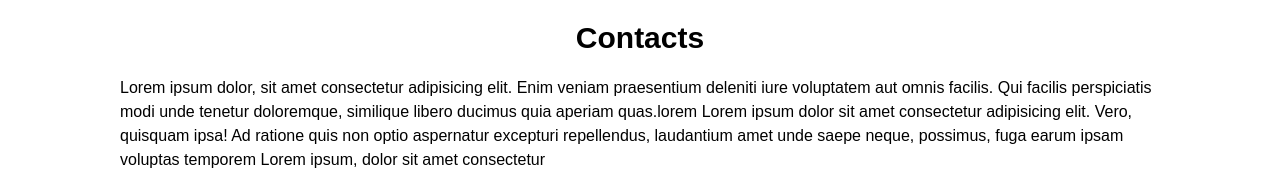
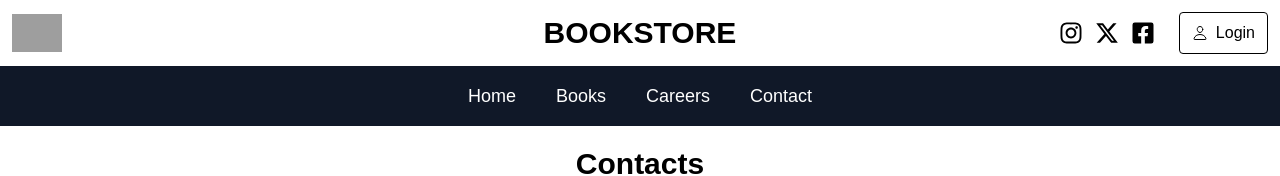
Before and after one commit to josephshaju2002/BookStore, a React (Vite) app: page /contact in a window 1280 px wide. Shown: the top 176 px of the page. Built offline with nearby package versions, Linux system fonts and the light colour scheme; grey boxes are pictures that could not be loaded; a web font is replaced by a local one.

Commit message:
login and register updated

```diff
--- a/src/Common/Components/Header.jsx
+++ b/src/Common/Components/Header.jsx
@@ -1,54 +1,165 @@
-import React, { useState } from 'react'
+import React, { useEffect, useState } from "react";
 import { FaInstagram } from "react-icons/fa";
 import { FaXTwitter } from "react-icons/fa6";
 import { FaFacebookSquare } from "react-icons/fa";
-import { Link } from 'react-router-dom';
+import { Link } from "react-router-dom";
 import { TiThMenu } from "react-icons/ti";
 import { IoPersonOutline } from "react-icons/io5";
 
+function Header() {
+  const [listStatus, setlistStatus] = useState(false);
+  const [dropdownStatus, setDropdownStatus] = useState(false);
+  const [token, setToken] = useState("");
+  const [userName, setUserName] = useState("");
+  console.log(token);
+  console.log(userName);
 
+  useEffect(() => {
+    if (sessionStorage.getItem("token")) {
+      setToken(sessionStorage.getItem("token"));
+    }
+    if (sessionStorage.getItem("existingUser")) {
+      const name = JSON.parse(sessionStorage.getItem("existingUser"));
+      setUserName(name.username);
+    }
+  }, []);
 
-
-function Header() {
-
-    const [listStatus,setlistStatus] = useState(false)
   return (
     <>
       <div className="grid grid-cols-3 p-3">
         {/* logo */}
-        <div className='flex items-center'>
-            <img width={"50px"} height={"50px"} src="https://openclipart.org/image/800px/svg_to_png/275692/1489798288.png" alt="" />
-            <h1 className='font-bold text-2xl ms-2 md:hidden'>BOOKSTORE</h1>
+        <div className="flex items-center">
+          <img
+            width={"50px"}
+            height={"50px"}
+            src="https://openclipart.org/image/800px/svg_to_png/275692/1489798288.png"
+            alt=""
+          />
+          <h1 className="font-bold text-2xl ms-2 md:hidden">BOOKSTORE</h1>
         </div>
         {/* title */}
-        <div className='md:flex justify-center items-center hidden'>
-            <h1 className='text-3xl font-bold'>BOOKSTORE</h1>
+        <div className="md:flex justify-center items-center hidden">
+          <h1 className="text-3xl font-bold">BOOKSTORE</h1>
+        </div>
+        {/* login */}
+        <div className="md:flex justify-end items-center hidden">
+          <FaInstagram className="me-3 text-2xl" />
+          <FaXTwitter className="me-3 text-2xl" />
+          <FaFacebookSquare className="me-3 text-2xl" />
 
-        </div>
-        {/* logo */}
-        <div className='md:flex justify-end items-center hidden'>
-            <FaInstagram className='me-3 text-2xl'/>
-            <FaXTwitter className='me-3 text-2xl'/>
-            <FaFacebookSquare className='me-3 text-2xl'/>
-            <Link to={"/login"}><button className='flex justify-between gap-2 items-center border border-black rounded px-3 py-2 ms-3 hover:bg-black hover:text-white'><IoPersonOutline /> Login</button></Link>
+          {!token ? (
+            <Link to={"/login"}>
+              <button className="flex justify-between gap-2 items-center border border-black rounded px-3 py-2 ms-3 hover:bg-black hover:text-white">
+                <IoPersonOutline /> Login
+              </button>
+            </Link>
+          ) : (
+            <div className="relative inline-block text-left">
+              <button
+                onClick={() => setDropdownStatus(!dropdownStatus)}
+                className="w-full flex items-center bg-white px-3 py-2 shadow-xs hover:bg-gray-100"
+              >
+                <img
+                  style={{ borderRadius: "50%" }}
+                  width={"50px"}
+                  height={"50px"}
+                  src="https://encrypted-tbn0.gstatic.com/images?q=tbn:ANd9GcTF5-3YjBcXTqKUlOAeUUtuOLKgQSma2wGG1g&s"
+                  alt=""
+                />
+                <p>{userName}</p>
+              </button>
+              {dropdownStatus && (
+                <div className="absolute right-0 z-10 mt-2 w-40 origin-top-right rounded-md bg-white shadow-lg">
+                  <Link to={"/profile"}>
+                    <button className="block px-4 py-2 text-sm text-gray-70">
+                      Profile
+                    </button>
+                  </Link>
 
+                  <button className="block px-4 py-2 text-sm text-gray-70">
+                    Logout
+                  </button>
+                </div>
+              )}
+            </div>
+          )}
         </div>
       </div>
-      <nav className='w-full bg-gray-900 p-5 text-white'>
-        <div className='flex justify-between items-center md:hidden'>
-            <button onClick={()=>setlistStatus(!listStatus)}><TiThMenu className='2xl'/></button>
-            <Link to={"/login"}><button className='flex justify-between items-center gap-2 border border-white rounded px-3 py-2 ms-3 hover:bg-white hover:text-black'><IoPersonOutline /> Login</button></Link>
+      {/* Desktop Navigation Menu */}
+      <div className="hidden md:flex justify-center bg-gray-900 text-white py-4">
+        <ul className="flex gap-10 text-lg font-medium">
+          <li className="hover:text-purple-300">
+            <Link to="/">Home</Link>
+          </li>
+          <li className="hover:text-purple-300">
+            <Link to="/all-books">Books</Link>
+          </li>
+          <li className="hover:text-purple-300">
+            <Link to="/careers">Careers</Link>
+          </li>
+          <li className="hover:text-purple-300">
+            <Link to="/contact">Contact</Link>
+          </li>
+        </ul>
+      </div>
+
+      <nav className="w-full bg-gray-900 p-5 text-white md:hidden">
+        <div className="flex justify-between items-center">
+          <button onClick={() => setlistStatus(!listStatus)}>
+            <TiThMenu className="2xl" />
+          </button>
+
+          {!token ? (
+            <Link to={"/login"}>
+              <button className="flex justify-between items-center gap-2 border border-white rounded px-3 py-2 ms-3 hover:bg-white hover:text-black">
+                <IoPersonOutline /> Login
+              </button>
+            </Link>
+          ) : (
+            <button
+              onClick={() => setDropdownStatus(!dropdownStatus)}
+              className="flex items-center bg-white px-3 py-2 shadow-xs hover:bg-gray-100"
+            >
+              <img
+                style={{ borderRadius: "50%" }}
+                width={"40px"}
+                height={"40px"}
+                src="https://encrypted-tbn0.gstatic.com/images?q=tbn:ANd9GcTF5-3YjBcXTqKUlOAeUUtuOLKgQSma2wGG1g&s"
+                alt=""
+              />
+              <p className="ms-2 text-black">{userName}</p>
+            </button>
+          )}
         </div>
-        <ul className={listStatus ? "flex flex-col" : 'md:flex justify-center items-center hidden'}>
-            <li className='md:mx-4 mt-3 md:mt-0'><Link to={"/"}>Home</Link></li>
-            <li className='md:mx-4 mt-3 md:mt-0'><Link to={"/all-books"} >Books</Link></li>
-            <li className='md:mx-4 mt-3 md:mt-0'><Link to={"/careers"} >Careers</Link></li>
-            <li className='md:mx-4 mt-3 md:mt-0'><Link to={"/contact"} >Contact</Link></li>
+
+        {/* Dropdown when logged in */}
+        {dropdownStatus && token && (
+          <div className="absolute right-5 z-10 mt-2 w-40 origin-top-right rounded-md bg-white shadow-lg text-black">
+            <Link to={"/profile"}>
+              <button className="block px-4 py-2 text-sm">Profile</button>
+            </Link>
+            <button className="block px-4 py-2 text-sm">Logout</button>
+          </div>
+        )}
+
+        {/* Menu Common for both */}
+        <ul className={listStatus ? "flex flex-col mt-3" : "hidden"}>
+          <li className="py-2">
+            <Link to={"/"}>Home</Link>
+          </li>
+          <li className="py-2">
+            <Link to={"/all-books"}>Books</Link>
+          </li>
+          <li className="py-2">
+            <Link to={"/careers"}>Careers</Link>
+          </li>
+          <li className="py-2">
+            <Link to={"/contact"}>Contact</Link>
+          </li>
         </ul>
-
       </nav>
     </>
-  )
+  );
 }
 
-export default Header
+export default Header;
--- a/src/Common/Pages/Contact.jsx
+++ b/src/Common/Pages/Contact.jsx
@@ -1,34 +1,55 @@
-import React from 'react'
+import React from "react";
 import { FaLocationDot } from "react-icons/fa6";
 import { FaPhoneAlt } from "react-icons/fa";
 import { IoMail } from "react-icons/io5";
 import { FiSend } from "react-icons/fi";
-
+import Header from "../Components/Header";
+import Footer from "../Components/Footer";
 
 function Contact() {
   return (
     <>
-    <section>
-      <h1 className='text-center text-3xl my-5 font-bold'>Contacts</h1>
-      <p className='mx-30'>Lorem ipsum dolor, sit amet consectetur adipisicing elit. Enim veniam praesentium deleniti iure voluptatem aut omnis facilis. Qui facilis perspiciatis modi unde tenetur doloremque, similique libero ducimus quia aperiam quas.lorem Lorem ipsum dolor sit amet consectetur adipisicing elit. Vero, quisquam ipsa! Ad ratione quis non optio aspernatur excepturi repellendus, laudantium amet unde saepe neque, possimus, fuga earum ipsam voluptas temporem Lorem ipsum, dolor sit amet consectetur  </p>
+      <Header />
+
+      <section className="pb-10">
+        <h1 className="text-center text-3xl my-5 font-bold">Contacts</h1>
+        <p className="mx-30">
+          Lorem ipsum dolor, sit amet consectetur adipisicing elit. Enim veniam
+          praesentium deleniti iure voluptatem aut omnis facilis. Qui facilis
+          perspiciatis modi unde tenetur doloremque, similique libero ducimus
+          quia aperiam quas.lorem Lorem ipsum dolor sit amet consectetur
+          adipisicing elit. Vero, quisquam ipsa! Ad ratione quis non optio
+          aspernatur excepturi repellendus, laudantium amet unde saepe neque,
+          possimus, fuga earum ipsam voluptas temporem Lorem ipsum, dolor sit
+          amet consectetur{" "}
+        </p>
         <div className="md:grid grid-cols-3 mt-10 text-center">
           <div className="flex items-center justify-center gap-2">
-    <FaLocationDot style={{backgroundColor:"gray"}} className="text-3xl p-1 rounded-full" />
+            <FaLocationDot
+              style={{ backgroundColor: "gray" }}
+              className="text-3xl p-1 rounded-full"
+            />
             <h1>123 Main Street, Apt 4B, Anytown, India</h1>
           </div>
 
           <div className="flex items-center justify-center gap-2">
-    <FaPhoneAlt  style={{backgroundColor:"gray"}} className="text-3xl p-1 rounded-full" />
+            <FaPhoneAlt
+              style={{ backgroundColor: "gray" }}
+              className="text-3xl p-1 rounded-full"
+            />
             <h1>+91 4568136791</h1>
           </div>
 
           <div className="flex items-center justify-center gap-2">
-    <IoMail  style={{backgroundColor:"gray"}} className="text-3xl p-1 rounded-full"/>
+            <IoMail
+              style={{ backgroundColor: "gray" }}
+              className="text-3xl p-1 rounded-full"
+            />
             <h1>bookstore@gmail.com</h1>
           </div>
         </div>
 
-<div className='md:grid grid-cols-2 mx-30 mt-10'>
+        <div className="md:grid grid-cols-2 mx-30 mt-10">
           <div className="flex justify-center items-center mt-10">
             <div className="bg-gray-100 shadow-lg rounded-2xl p-8 w-full max-w-md">
               <h2 className="text-2xl font-bold text-center mb-6 text-gray-800">
@@ -38,8 +59,6 @@ function Contact() {
               <form className="space-y-4">
                 {/* Name */}
                 <div>
-
-
                   <input
                     type="text"
                     id="name"
@@ -50,7 +69,6 @@ function Contact() {
 
                 {/* Email */}
                 <div>
-
                   <input
                     type="email"
                     id="email"
@@ -61,7 +79,6 @@ function Contact() {
 
                 {/* Message */}
                 <div>
-
                   <textarea
                     id="message"
                     rows="4"
@@ -76,7 +93,6 @@ function Contact() {
                   className="w-full flex items-center justify-center gap-2 bg-black text-white py-2 rounded-lg font-semibold hover:bg-blue-700 transition duration-200"
                 >
                   Send <FiSend />
-
                 </button>
               </form>
             </div>
@@ -93,15 +109,13 @@ function Contact() {
               referrerPolicy="no-referrer-when-downgrade"
               className="rounded-xl shadow-lg"
             ></iframe>
+          </div>
+        </div>
+      </section>
 
-    </div>
-
-</div>
-
-
-    </section>
+      <Footer />
     </>
-  )
+  );
 }
 
-export default Contact
+export default Contact;
```
Lines whose indentation alone changed are shown as unchanged.
